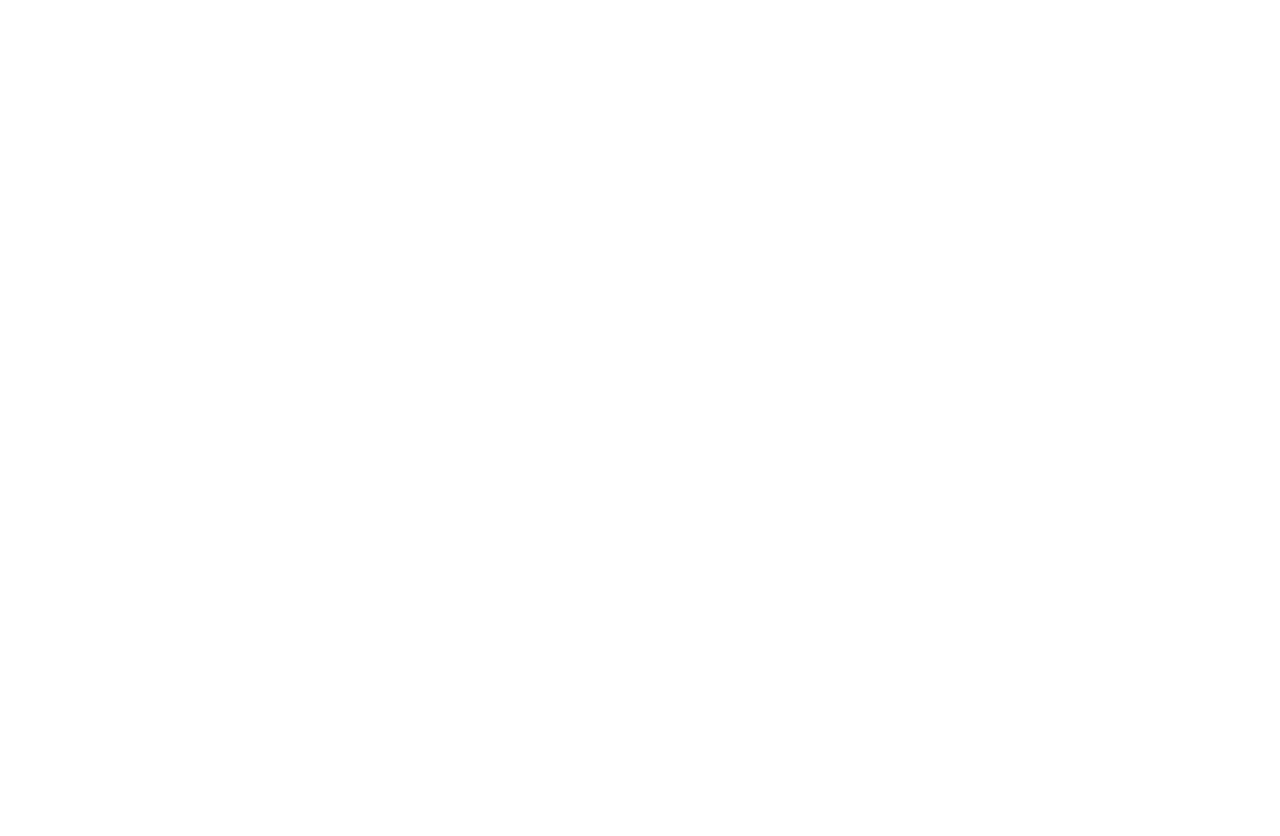
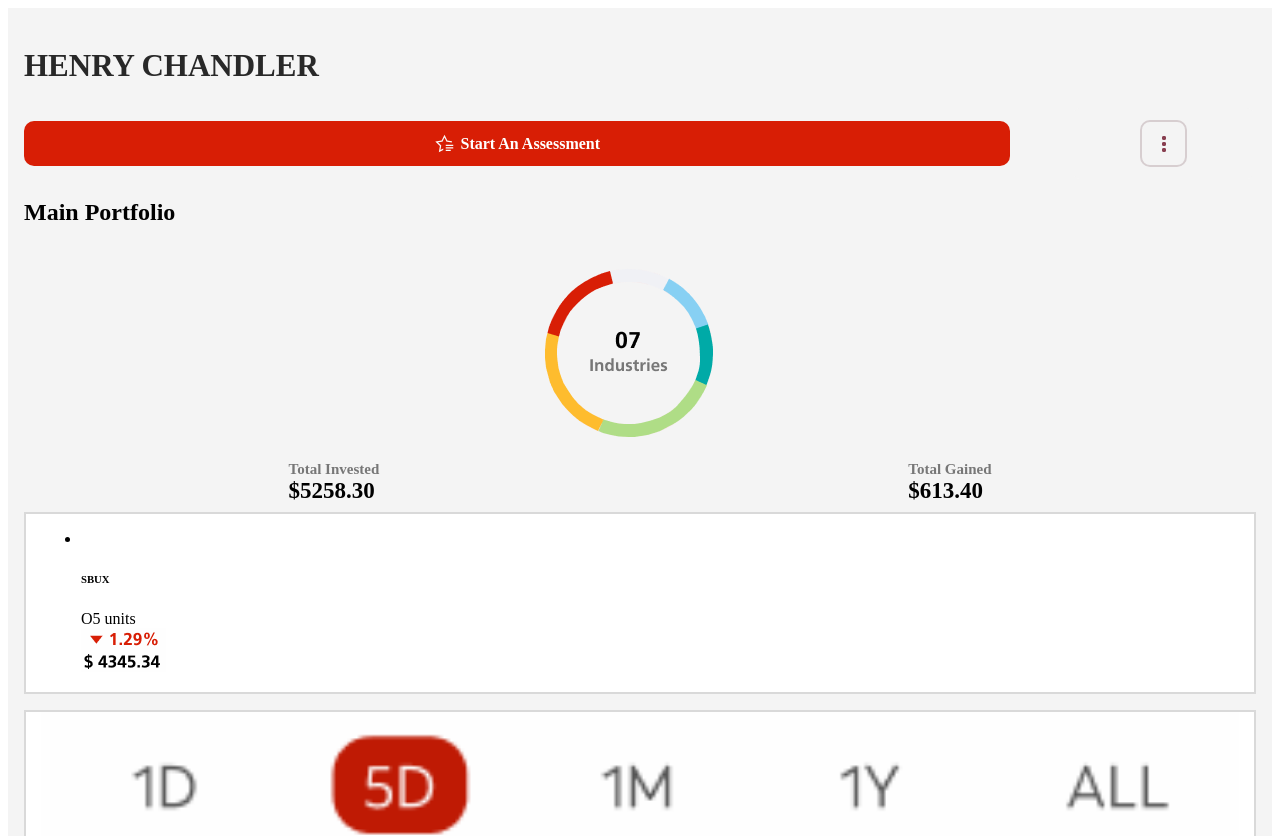
Before and after one commit to LeSheon/scotia_wealth_indproj, a React (Create React App) app: page /main-portfolio in a window 1280 px wide. Before the commit this address had no page. Shown: the top 836 px of the page. Before the commit the page ends 800 px from the top, so only its background shows below. Built offline with nearby package versions, Linux system fonts and the light colour scheme.

Commit message:
Add Main PortFolio Page

```diff
--- a/src/App.js
+++ b/src/App.js
@@ -1,6 +1,7 @@
 import './App.scss';
 import { BrowserRouter, Routes, Route } from "react-router-dom";
 import DashBoard from './pages/DashBoard/DashBoard';
+import MainPortfolio from './pages/MainPortfolio/MainPortfolio';
 
 function App() {
   return (
@@ -8,6 +9,7 @@
       <BrowserRouter>
         <Routes>
           <Route path={'/'} element={<DashBoard />}/>
+          <Route path={'main-portfolio'} element={<MainPortfolio />}/>
         </Routes>
       </BrowserRouter>
     </div>
--- /dev/null
+++ b/src/pages/MainPortfolio/MainPortfolio.js
@@ -0,0 +1,56 @@
+import "./mainportfolio.scss";
+import starIcon from "../../assets/icons/carbon_star-review.svg";
+import threeDot from "../../assets/icons/3dot_button.svg";
+import circleDiagram from "../../assets/images/Circle_Diagram.png";
+import stockGraph from "../../assets/images/stock-graph.png";
+import stockState from "../../assets/images/stock-list-state.png";
+
+export default function MainPortfolio() {
+    return (
+        <section className="main-portfolio">
+            <h1 className="main-portfolio__advisor-name">HENRY CHANDLER</h1>
+            <div className="main-portfolio__advisor-button-container">
+                <button className="main-portfolio__advisor-button">
+                    <img className="main-portfolio__advisor-button-icon" src={starIcon} alt=""/>
+                    Start An Assessment
+                </button>
+                <button className="main-portfolio__advisor-button main-portfolio__advisor-button--dot">
+                    <img className="main-portfolio__dot-icon" src={threeDot} alt="More"/>
+                </button>
+            </div>
+            <h2 className="main-portfolio__title">Main Portfolio</h2>
+            <div className="main-portfolio__diagram-container">
+                <img className="main-portfolio__diagram" src={circleDiagram} alt="Diagram"/>
+                <div className="main-portfolio__diagram-info-container">
+                    <div className="main-portfolio__invest-info">
+                        <h4 className="main-portfolio__invest-title">Total Invested</h4>
+                        <h3 className="main-portfolio__invest-text">$5258.30</h3>
+                    </div>
+                    <div className="main-portfolio__invest-info">
+                        <h4 className="main-portfolio__invest-title">Total Gained</h4>
+                        <h3 className="main-portfolio__invest-text">$613.40</h3>
+                    </div>
+                </div>
+                <div className="main-portfolio__stock-chart">
+                    <ul className="main-portfolio__stock-list">
+                        <li className="main-portfolio__stock-list-item">
+                            <img className="main-portfolio__stock-list-item-icon" src="" alt=""/>
+                            <div className="main-portfolio__list-item-container">
+                                <div className="main-portfolio__list-text-container">
+                                    <h6 className="main-portfolio__list-title">SBUX</h6>
+                                    <span className="main-portfolio__list-text">O5 units</span>
+                                </div>
+                                <div className="main-portfolio__list-text-container">
+                                    <img className="main-portfolio__stock-state" src={stockState} alt=""/>
+                                </div>
+                            </div>
+                        </li>
+                    </ul>
+                </div>
+                <div className="main-portfolio__stock-chart">
+                    <img className="main-portfolio__stock-graph" src={stockGraph} alt=""/>
+                </div>
+            </div>
+        </section>
+    );
+}
--- /dev/null
+++ b/src/pages/MainPortfolio/mainportfolio.scss
@@ -0,0 +1,100 @@
+@use "../../styles/partials/variables" as *;
+
+.main-portfolio {
+    width: 100%;
+    display: flex;
+    flex-flow: wrap column;
+    padding: $mobile-padding;
+    font-family: "Scotia-Regular";
+    background-color: $lighterGray;
+
+    &__advisor-name {
+        font-size: 31px;
+        font-family: "Scotia-Bold";
+        font-weight: 700;
+        color: #282828;
+        margin: 24px 0;
+    }
+
+    &__advisor-button-container {
+        width: 100%;
+        display: flex;
+        justify-content: space-between;
+        align-items: center;
+    }
+
+    &__advisor-button {
+        border: none;
+        background-color: $scotiabankRed;
+        border-radius: 10px;
+        width: 80%;
+        padding: 12px 24px;
+        font-family: "Scotia-Bold";
+        font-weight: 600;
+        color: $white;
+        display: flex;
+        justify-content: center;
+        align-items: center;
+        font-size: 16px;
+
+        &--dot {
+            width: 15%;
+            background-color: $lighterGray;
+            border: none;
+        }
+
+        &-icon {
+            margin-right: 6px;
+        }
+    }
+
+    &__dot-icon {
+        width: 47px;
+    }
+
+    &__diagram-container {
+        width: 100%;
+        display: flex;
+        justify-content: center;
+        align-items: center;
+        flex-flow: wrap column;
+    }
+
+    &__title {
+        margin: 20px 0;
+    }
+
+    &__diagram-info-container {
+        width: 100%;
+        display: flex;
+        align-items: center;
+        justify-content: space-around;
+        padding-top: $mobile-padding;
+    }
+
+    &__invest-title {
+        margin: 0;
+        color: $gray;
+        font-size: 15px;
+        font-weight: 700;
+    }
+
+    &__invest-text {
+        margin: 0;
+        font-size: 23px;
+        font-weight: 700;
+    }
+
+    &__stock-chart {
+        width: 100%;
+        padding: 0 15px;
+        background-color: $white;
+        border: 2px solid #D9D9D9;
+        min-height: 50px;
+        margin: 8px 0;
+    }
+
+    &__stock-graph {
+        width: 100%;
+    }
+}
```
Also changed, not shown: src/assets/images/stock-graph.png (added), src/assets/images/stock-list-state.png (added).
